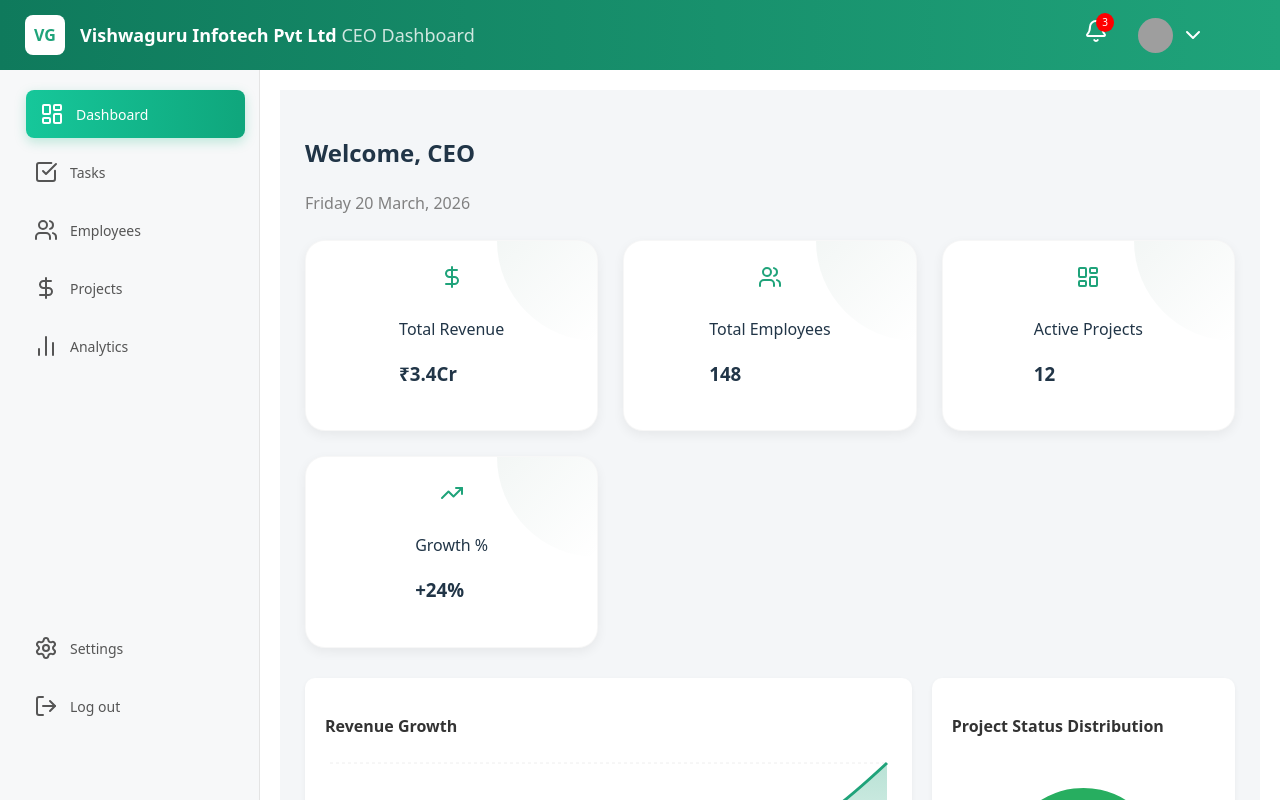
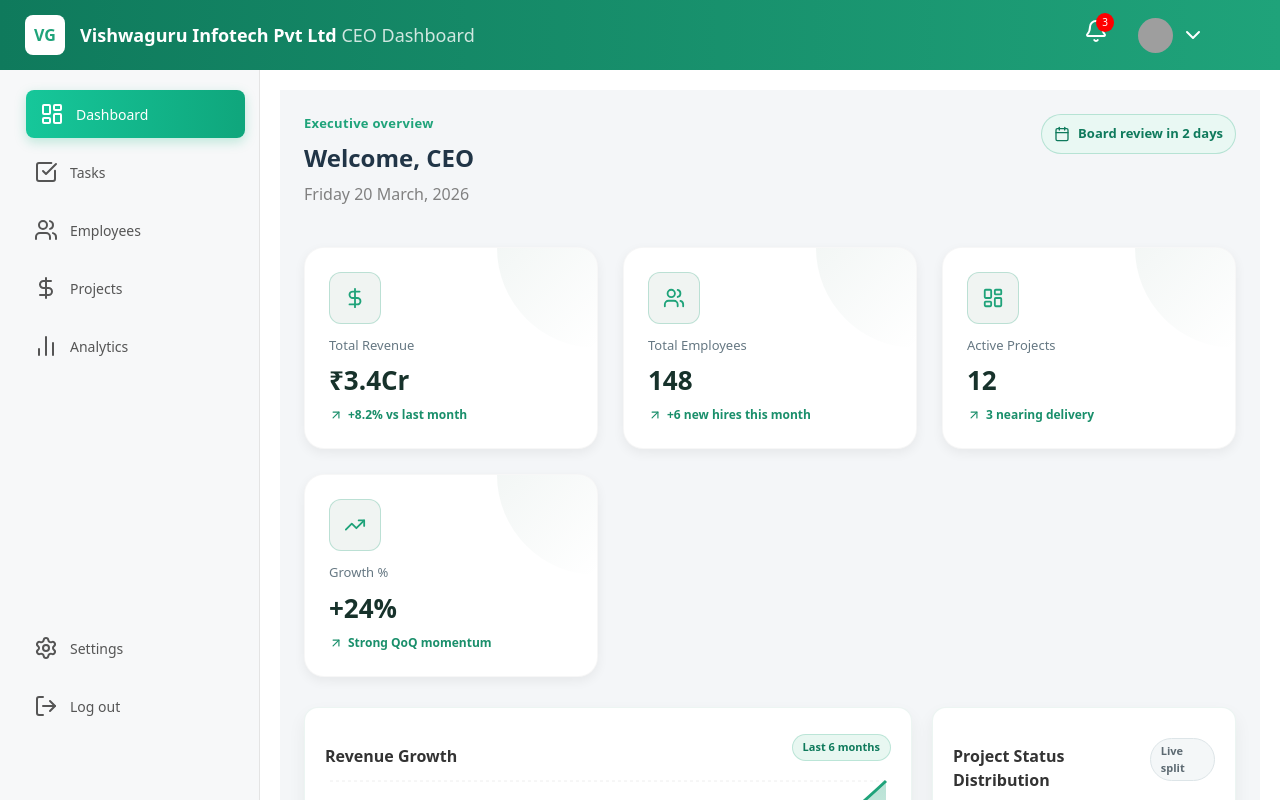
Before and after one commit to Tanu123T/CEODashboard, a React (Vite) app in the folder ceodashboard/: page / in a window 1280 px wide. Built offline with nearby package versions, Linux system fonts and the light colour scheme; grey boxes are pictures that could not be loaded.

Commit message:
dashboard page enhanced

```diff
--- a/ceodashboard/src/components/Home/Home.css
+++ b/ceodashboard/src/components/Home/Home.css
@@ -1,21 +1,50 @@
 .home{
-    padding:25px;
+    padding:24px;
     background:#f4f6f8;
+    min-height:100%;
 }
 
 /* Welcome */
 
 .welcome-section{
+    display:flex;
+    align-items:flex-start;
+    justify-content:space-between;
+    gap:16px;
     margin-bottom:25px;
+}
+
+.welcome-eyebrow{
+    margin:0 0 6px;
+    color:#1fa37a;
+    font-weight:600;
+    font-size:13px;
+    letter-spacing:0.3px;
 }
 
 .welcome-section h2{
     font-size:24px;
     font-weight:600;
+    margin:0;
 }
 
-.welcome-section p{
+.welcome-date{
+    margin-top:6px;
     color:gray;
+}
+
+.welcome-pill{
+    display:flex;
+    align-items:center;
+    gap:8px;
+    background:#e9f8f3;
+    color:#0f7a5c;
+    border:1px solid rgba(31,163,122,0.25);
+    border-radius:999px;
+    padding:9px 12px;
+    font-size:13px;
+    font-weight:600;
+    white-space:nowrap;
 }
 
 /* Stats */
@@ -30,22 +59,62 @@
 .stat-card{
     background:white;
     padding:20px;
-    border-radius:10px;
+    border-radius:14px;
     display:flex;
-    align-items:center;
+    align-items:flex-start;
     gap:15px;
-    box-shadow:0 2px 5px rgba(0,0,0,0.05);
+    box-shadow:0 8px 18px rgba(20,44,38,0.06);
+    border:1px solid rgba(15,122,92,0.08);
     transition: all 0.3s cubic-bezier(0.4, 0, 0.2, 1);
 }
 
 .stat-card:hover{
-    transform: translateY(-4px) scale(1.02);
+    transform: translateY(-4px);
     box-shadow: 0 12px 24px rgba(0,0,0,0.08);
 }
 
+.stat-icon-wrap{
+    width:42px;
+    height:42px;
+    border-radius:12px;
+    display:flex;
+    align-items:center;
+    justify-content:center;
+    background:linear-gradient(140deg,#dff7ef,#f5fcf9);
+    border:1px solid rgba(31,163,122,0.25);
+    flex-shrink:0;
+}
+
 .stat-icon{
-    font-size:28px;
     color:#1fa37a;
+    width:22px;
+    height:22px;
+}
+
+.stat-copy{
+    min-width:0;
+}
+
+.stat-label{
+    margin:0;
+    color:#667883;
+    font-size:13px;
+}
+
+.stat-card h3{
+    margin:6px 0;
+    font-size:26px;
+    color:#17322b;
+}
+
+.stat-meta{
+    margin:0;
+    color:#1a8f6b;
+    font-size:12px;
+    display:flex;
+    align-items:center;
+    gap:5px;
+    font-weight:600;
 }
 
 /* Dashboard Grid */
@@ -60,13 +129,14 @@
 
 .schedule-card{
     background:white;
-    padding:20px;
-    border-radius:10px;
+    padding:22px;
+    border-radius:14px;
+    border:1px solid rgba(15,122,92,0.08);
     transition: all 0.3s cubic-bezier(0.4, 0, 0.2, 1);
 }
 
 .schedule-card:hover{
-    transform: translateY(-4px) scale(1.02);
+    transform: translateY(-4px);
     box-shadow: 0 12px 24px rgba(0,0,0,0.08);
 }
 
@@ -79,27 +149,45 @@
 
 .meeting{
     display:flex;
-    align-items:center;
+    align-items:flex-start;
     gap:15px;
-    margin-bottom:15px;
+    margin-bottom:12px;
+    padding:12px;
+    background:#f8fbfa;
+    border:1px solid #ecf2f0;
+    border-radius:12px;
 }
 
-.meeting span{
+.meeting-time{
     font-weight:600;
     color:#1fa37a;
+    min-width:76px;
+    font-size:13px;
+}
+
+.meeting-content h4{
+    margin:0;
+    font-size:15px;
+}
+
+.meeting-content p{
+    margin:3px 0 0;
+    color:#6a747f;
+    font-size:13px;
 }
 
 /* Alerts */
 
 .alerts-card{
     background:white;
-    padding:20px;
-    border-radius:10px;
+    padding:22px;
+    border-radius:14px;
+    border:1px solid rgba(15,122,92,0.08);
     transition: all 0.3s cubic-bezier(0.4, 0, 0.2, 1);
 }
 
 .alerts-card:hover{
-    transform: translateY(-4px) scale(1.02);
+    transform: translateY(-4px);
     box-shadow: 0 12px 24px rgba(0,0,0,0.08);
 }
 
@@ -110,8 +198,85 @@
     margin-bottom:15px;
 }
 
-.alerts-card p{
+.alert-item{
+    display:flex;
+    gap:10px;
+    padding:12px;
+    border-radius:12px;
     margin-bottom:10px;
+    border:1px solid transparent;
+}
+
+.alert-icon-wrap{
+    width:30px;
+    height:30px;
+    border-radius:8px;
+    display:flex;
+    align-items:center;
+    justify-content:center;
+    flex-shrink:0;
+}
+
+.alert-item h4{
+    margin:0;
+    font-size:14px;
+}
+
+.alert-item p{
+    margin:3px 0 0;
+    font-size:12px;
+    color:#586773;
+    line-height:1.4;
+}
+
+.alert-item.warning{
+    background:#fff9ef;
+    border-color:#f8ddb0;
+}
+
+.alert-item.warning .alert-icon-wrap{
+    background:#ffe5b8;
+    color:#a76b16;
+}
+
+.alert-item.success{
+    background:#effaf5;
+    border-color:#ccefe0;
+}
+
+.alert-item.success .alert-icon-wrap{
+    background:#d8f5e7;
+    color:#0f7a5c;
+}
+
+.alert-item.danger{
+    background:#fff1f1;
+    border-color:#f5c8c8;
+}
+
+.alert-item.danger .alert-icon-wrap{
+    background:#ffdcdc;
+    color:#bb3d3d;
+}
+
+.view-all-btn{
+    margin-top:8px;
+    width:100%;
+    border:none;
+    background:#0f7a5c;
+    color:white;
+    padding:10px 12px;
+    border-radius:10px;
+    font-size:13px;
+    display:flex;
+    align-items:center;
+    justify-content:center;
+    gap:8px;
+    cursor:pointer;
+}
+
+.view-all-btn:hover{
+    background:#126f56;
 }
 
 /* Home Charts Grid */
@@ -125,25 +290,84 @@
 .chart-card {
     background: white;
     padding: 20px;
-    border-radius: 10px;
-    box-shadow: 0 2px 5px rgba(0,0,0,0.05);
+    border-radius: 14px;
+    box-shadow: 0 8px 18px rgba(20,44,38,0.06);
+    border:1px solid rgba(15,122,92,0.08);
     transition: all 0.3s cubic-bezier(0.4, 0, 0.2, 1);
 }
 
 .chart-card:hover {
-    transform: translateY(-4px) scale(1.01);
+    transform: translateY(-4px);
     box-shadow: 0 12px 24px rgba(0,0,0,0.08);
 }
 
+.card-head{
+    display:flex;
+    justify-content:space-between;
+    align-items:center;
+    gap:10px;
+    margin-bottom:8px;
+}
+
 .chart-card h3 {
-    margin-bottom: 20px;
+    margin-bottom: 0;
     font-size: 16px;
     color: #333;
+}
+
+.head-chip{
+    border-radius:999px;
+    padding:4px 10px;
+    font-size:11px;
+    font-weight:600;
+    color:#0f7a5c;
+    background:#e8f7f1;
+    border:1px solid rgba(31,163,122,0.22);
+}
+
+.head-chip-neutral{
+    color:#5d6a72;
+    background:#f4f7f8;
+    border-color:#dde5e8;
+}
+
+.status-legend{
+    display:grid;
+    gap:8px;
+    margin-top:10px;
+}
+
+.legend-item{
+    display:grid;
+    grid-template-columns:auto 1fr auto;
+    align-items:center;
+    gap:8px;
+    font-size:13px;
+    color:#41515a;
+}
+
+.legend-dot{
+    width:10px;
+    height:10px;
+    border-radius:50%;
+}
+
+.legend-item strong{
+    color:#203238;
 }
 
 @media (max-width: 1024px) {
     .home {
         padding: 20px;
+    }
+
+    .welcome-section{
+        align-items:stretch;
+        flex-direction:column;
+    }
+
+    .welcome-pill{
+        align-self:flex-start;
     }
 
     .stats-grid {
@@ -167,6 +391,10 @@
     .chart-card {
         padding: 16px;
     }
+
+    .stat-card h3{
+        font-size:22px;
+    }
 }
 
 @media (max-width: 480px) {
@@ -183,6 +411,11 @@
         margin-bottom: 18px;
     }
 
+    .welcome-pill{
+        width:100%;
+        justify-content:center;
+    }
+
     .welcome-section h2 {
         font-size: 19px;
     }
@@ -190,10 +423,19 @@
     .meeting {
         align-items: flex-start;
         gap: 10px;
+        padding:10px;
+    }
+
+    .meeting-time{
+        min-width:68px;
     }
 
     .chart-card h3 {
-        margin-bottom: 14px;
         font-size: 15px;
     }
+
+    .card-head{
+        flex-direction:column;
+        align-items:flex-start;
+    }
 }
--- a/ceodashboard/src/components/Home/Home.jsx
+++ b/ceodashboard/src/components/Home/Home.jsx
@@ -7,11 +7,15 @@
   Calendar,
   Users,
   DollarSign,
-  CheckCircle,
   Clock,
   AlertCircle,
   TrendingUp,
-  LayoutDashboard
+  LayoutDashboard,
+  ArrowUpRight,
+  CheckCircle2,
+  TriangleAlert,
+  CircleDashed,
+  Briefcase
 } from "lucide-react";
 
 const revenueData = [
@@ -27,6 +31,72 @@
   { name: 'Completed', value: 45, color: '#27ae60' },
   { name: 'Active', value: 35, color: '#3498db' },
   { name: 'Delayed', value: 20, color: '#e74c3c' },
+];
+
+const statsData = [
+  {
+    label: 'Total Revenue',
+    value: '₹3.4Cr',
+    meta: '+8.2% vs last month',
+    icon: DollarSign,
+  },
+  {
+    label: 'Total Employees',
+    value: '148',
+    meta: '+6 new hires this month',
+    icon: Users,
+  },
+  {
+    label: 'Active Projects',
+    value: '12',
+    meta: '3 nearing delivery',
+    icon: LayoutDashboard,
+  },
+  {
+    label: 'Growth %',
+    value: '+24%',
+    meta: 'Strong QoQ momentum',
+    icon: TrendingUp,
+  },
+];
+
+const meetings = [
+  {
+    time: '10:30 AM',
+    title: 'Client Meeting',
+    details: 'Medical Tourism Platform',
+  },
+  {
+    time: '12:00 PM',
+    title: 'Team Standup',
+    details: 'Development Team',
+  },
+  {
+    time: '03:00 PM',
+    title: 'Investor Call',
+    details: 'Quarterly Review',
+  },
+];
+
+const alerts = [
+  {
+    tone: 'warning',
+    icon: TriangleAlert,
+    title: 'Delayed Project',
+    details: 'CRM System requires milestone realignment',
+  },
+  {
+    tone: 'success',
+    icon: CheckCircle2,
+    title: 'Pending Payment Cleared',
+    details: '₹1.5L received from enterprise client',
+  },
+  {
+    tone: 'danger',
+    icon: CircleDashed,
+    title: 'Critical Bugs',
+    details: '5 high-priority issues need engineering attention',
+  },
 ];
 
 const Home = () => {
@@ -45,53 +115,52 @@
       {/* Welcome Section */}
 
       <div className="welcome-section">
-        <h2>Welcome, CEO</h2>
-        <p>{date}</p>
+        <div>
+          <p className="welcome-eyebrow">Executive overview</p>
+          <h2>Welcome, CEO</h2>
+          <p className="welcome-date">{date}</p>
+        </div>
+
+        <div className="welcome-pill">
+          <Calendar size={16} />
+          <span>Board review in 2 days</span>
+        </div>
       </div>
 
 
       {/* Stats Cards */}
 
       <div className="stats-grid">
+        {statsData.map((item) => {
+          const Icon = item.icon;
 
-        <div className="stat-card">
-          <DollarSign className="stat-icon"/>
-          <div>
-            <p>Total Revenue</p>
-            <h3>₹3.4Cr</h3>
-          </div>
-        </div>
+          return (
+            <div className="stat-card" key={item.label}>
+              <div className="stat-icon-wrap">
+                <Icon className="stat-icon" />
+              </div>
 
-        <div className="stat-card">
-          <Users className="stat-icon"/>
-          <div>
-            <p>Total Employees</p>
-            <h3>148</h3>
-          </div>
-        </div>
-
-        <div className="stat-card">
-          <LayoutDashboard className="stat-icon"/>
-          <div>
-            <p>Active Projects</p>
-            <h3>12</h3>
-          </div>
-        </div>
-
-        <div className="stat-card">
-          <TrendingUp className="stat-icon"/>
-          <div>
-            <p>Growth %</p>
-            <h3>+24%</h3>
-          </div>
-        </div>
+              <div className="stat-copy">
+                <p className="stat-label">{item.label}</p>
+                <h3>{item.value}</h3>
+                <p className="stat-meta">
+                  <ArrowUpRight size={14} />
+                  <span>{item.meta}</span>
+                </p>
+              </div>
+            </div>
+          );
+        })}
 
       </div>
 
       {/* Charts Section */}
       <div className="home-charts-grid">
         <div className="chart-card">
-          <h3>Revenue Growth</h3>
+          <div className="card-head">
+            <h3>Revenue Growth</h3>
+            <span className="head-chip">Last 6 months</span>
+          </div>
           <ResponsiveContainer width="100%" height={220}>
             <AreaChart data={revenueData}>
               <defs>
@@ -110,7 +179,10 @@
         </div>
 
         <div className="chart-card">
-          <h3>Project Status Distribution</h3>
+          <div className="card-head">
+            <h3>Project Status Distribution</h3>
+            <span className="head-chip head-chip-neutral">Live split</span>
+          </div>
           <ResponsiveContainer width="100%" height={220}>
             <PieChart>
               <Pie data={projectStatus} innerRadius={60} outerRadius={80} paddingAngle={5} dataKey="value" stroke="none">
@@ -119,6 +191,16 @@
               <Tooltip />
             </PieChart>
           </ResponsiveContainer>
+
+          <div className="status-legend">
+            {projectStatus.map((item) => (
+              <div key={item.name} className="legend-item">
+                <span className="legend-dot" style={{ backgroundColor: item.color }} />
+                <span>{item.name}</span>
+                <strong>{item.value}%</strong>
+              </div>
+            ))}
+          </div>
         </div>
       </div>
 
@@ -126,37 +208,18 @@
       {/* Main Grid */}
 
       <div className="dashboard-grid">
-
-
-        {/* Schedule */}
-
         <div className="schedule-card">
           <h3><Clock /> Today's Schedule</h3>
 
-          <div className="meeting">
-            <span>10:30 AM</span>
-            <div>
-              <h4>Client Meeting</h4>
-              <p>Medical Tourism Platform</p>
+          {meetings.map((meeting) => (
+            <div className="meeting" key={meeting.time}>
+              <span className="meeting-time">{meeting.time}</span>
+              <div className="meeting-content">
+                <h4>{meeting.title}</h4>
+                <p>{meeting.details}</p>
+              </div>
             </div>
-          </div>
-
-          <div className="meeting">
-            <span>12:00 PM</span>
-            <div>
-              <h4>Team Standup</h4>
-              <p>Development Team</p>
-            </div>
-          </div>
-
-          <div className="meeting">
-            <span>03:00 PM</span>
-            <div>
-              <h4>Investor Call</h4>
-              <p>Quarterly Review</p>
-            </div>
-          </div>
-
+          ))}
         </div>
 
 
@@ -165,9 +228,26 @@
         <div className="alerts-card">
           <h3><AlertCircle /> Important Alerts</h3>
 
-          <p>⚠ Delayed Project: CRM System</p>
-          <p>💰 Payment Pending: ₹1.5L</p>
-          <p>🐞 5 Critical Bugs Reported</p>
+          {alerts.map((item) => {
+            const Icon = item.icon;
+
+            return (
+              <div className={`alert-item ${item.tone}`} key={item.title}>
+                <div className="alert-icon-wrap">
+                  <Icon size={16} />
+                </div>
+                <div>
+                  <h4>{item.title}</h4>
+                  <p>{item.details}</p>
+                </div>
+              </div>
+            );
+          })}
+
+          <button type="button" className="view-all-btn">
+            <Briefcase size={16} />
+            View all priority items
+          </button>
         </div>
 
       </div>
```
